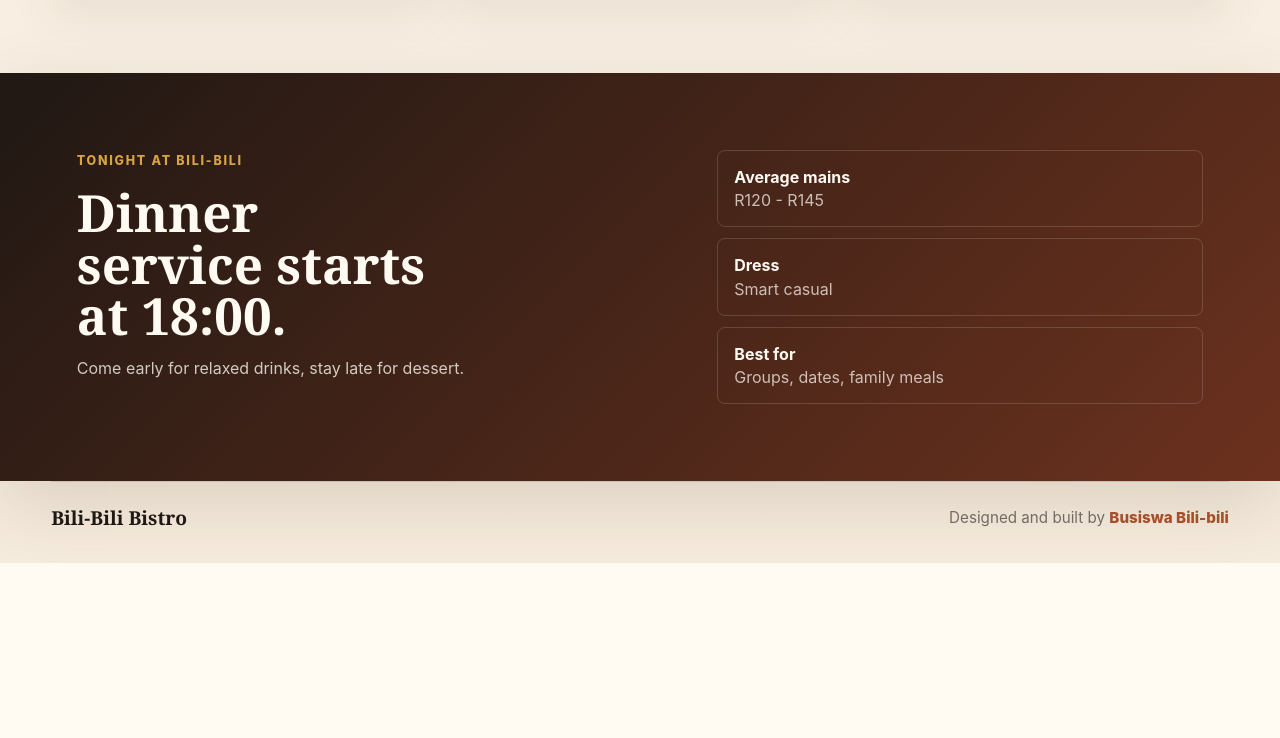
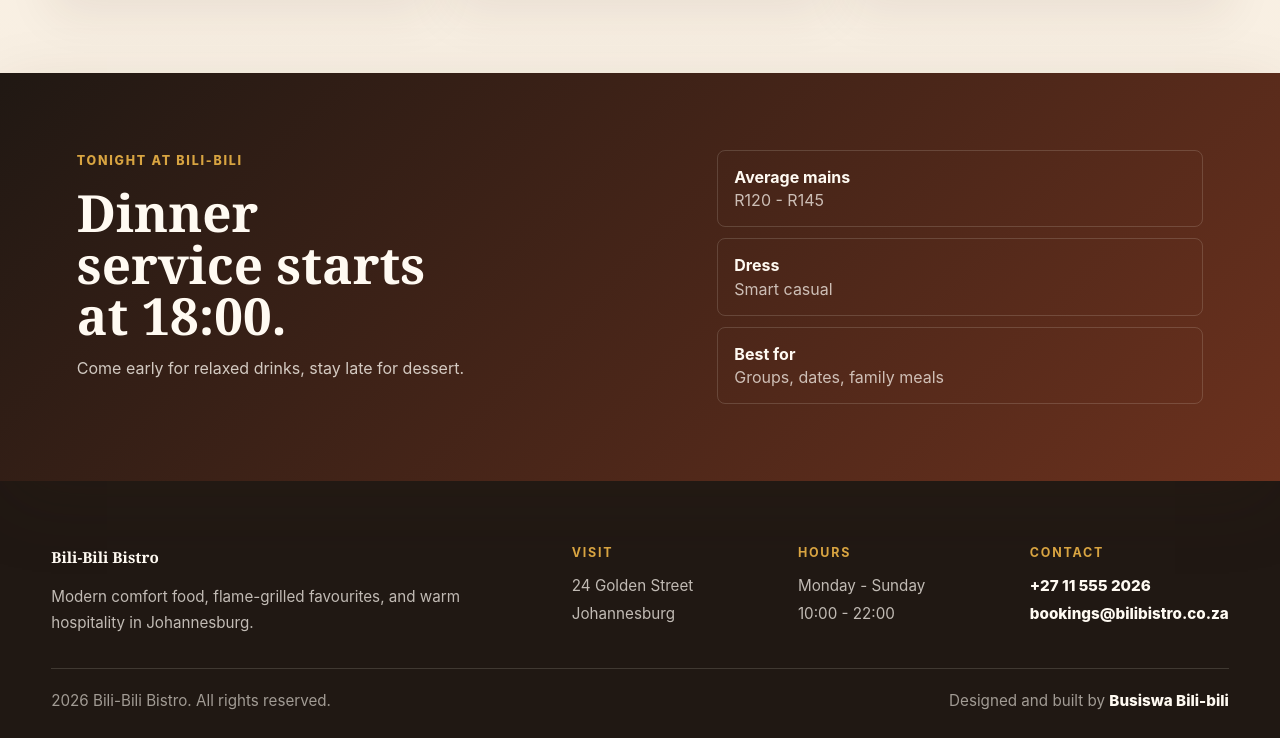
Before and after one commit to BUSISWABILIBILI/bili-bili-bistro, a website built with webpack: page src/template.html in a window 1280 px wide. Shown: the part 1915-2653 px from the top of the page. Before the commit the page ends 2478 px from the top, so only its background shows below. Built offline with nearby package versions, Linux system fonts and the light colour scheme.

Commit message:
Refine restaurant page layout and typography

```diff
--- a/src/styles.css
+++ b/src/styles.css
@@ -679,32 +679,66 @@ a {
 
 .site-footer {
   width: 100%;
-  padding: 0 clamp(1rem, 4vw, 4rem) 2rem;
+  padding: clamp(2.5rem, 5vw, 4rem) clamp(1rem, 4vw, 4rem) 1.5rem;
+  background: var(--ink);
+  color: rgba(255, 250, 242, 0.72);
 }
 
 .footer-inner {
   width: 100%;
   max-width: none;
   margin: 0 auto;
+}
+
+.footer-main {
   display: flex;
   justify-content: space-between;
-  align-items: center;
-  gap: 1rem;
-  padding: 1.4rem 0 0;
-  border-top: 1px solid var(--line);
-  color: var(--muted);
+  align-items: flex-start;
+  gap: clamp(1.5rem, 4vw, 4rem);
+  padding-bottom: 2rem;
+  border-bottom: 1px solid rgba(255, 250, 242, 0.14);
+}
+
+.footer-about {
+  max-width: 26rem;
+}
+
+.footer-about p,
+.footer-column p,
+.footer-column a,
+.footer-bottom {
   font-size: 0.95rem;
+  line-height: 1.7;
 }
 
 .footer-brand {
-  color: var(--ink);
+  color: var(--surface);
   font-family: Georgia, "Times New Roman", serif;
-  font-size: 1.2rem;
+  font-size: clamp(1.6rem, 3vw, 2.2rem);
   font-weight: 700;
+  line-height: 1;
+  margin-bottom: 0.85rem;
+}
+
+.footer-column {
+  display: grid;
+  gap: 0.15rem;
+}
+
+.footer-column h2 {
+  color: var(--gold);
+  font-size: 0.78rem;
+  letter-spacing: 0.14em;
+  margin-bottom: 0.65rem;
+  text-transform: uppercase;
+}
+
+.footer-column a {
+  display: block;
 }
 
 .site-footer a {
-  color: var(--clay);
+  color: var(--surface);
   font-weight: 800;
   text-decoration: none;
   text-underline-offset: 0.25rem;
@@ -712,8 +746,16 @@ a {
 
 .site-footer a:hover,
 .site-footer a:focus-visible {
-  color: var(--clay-dark);
+  color: var(--gold);
   text-decoration: underline;
+}
+
+.footer-bottom {
+  display: flex;
+  justify-content: space-between;
+  gap: 1rem;
+  padding-top: 1.2rem;
+  color: rgba(255, 250, 242, 0.58);
 }
 
 @media (max-width: 900px) {
@@ -838,6 +880,11 @@ a {
   }
 
   .footer-inner {
+    gap: 1.5rem;
+  }
+
+  .footer-main,
+  .footer-bottom {
     flex-direction: column;
     align-items: flex-start;
   }
--- a/src/template.html
+++ b/src/template.html
@@ -23,7 +23,38 @@
 
     <footer class="site-footer">
       <div class="footer-inner">
+        <div class="footer-main">
+          <div class="footer-about">
             <p class="footer-brand">Bili-Bili Bistro</p>
+            <p>
+              Modern comfort food, flame-grilled favourites, and warm
+              hospitality in Johannesburg.
+            </p>
+          </div>
+
+          <div class="footer-column">
+            <h2>Visit</h2>
+            <p>24 Golden Street</p>
+            <p>Johannesburg</p>
+          </div>
+
+          <div class="footer-column">
+            <h2>Hours</h2>
+            <p>Monday - Sunday</p>
+            <p>10:00 - 22:00</p>
+          </div>
+
+          <div class="footer-column">
+            <h2>Contact</h2>
+            <a href="tel:+27115552026">+27 11 555 2026</a>
+            <a href="mailto:bookings@bilibistro.co.za">
+              bookings@bilibistro.co.za
+            </a>
+          </div>
+        </div>
+
+        <div class="footer-bottom">
+          <p>2026 Bili-Bili Bistro. All rights reserved.</p>
           <p>
             Designed and built by
             <a
@@ -35,6 +66,7 @@
             </a>
           </p>
         </div>
+      </div>
     </footer>
   </body>
 </html>
```
Lines whose indentation alone changed are shown as unchanged.
